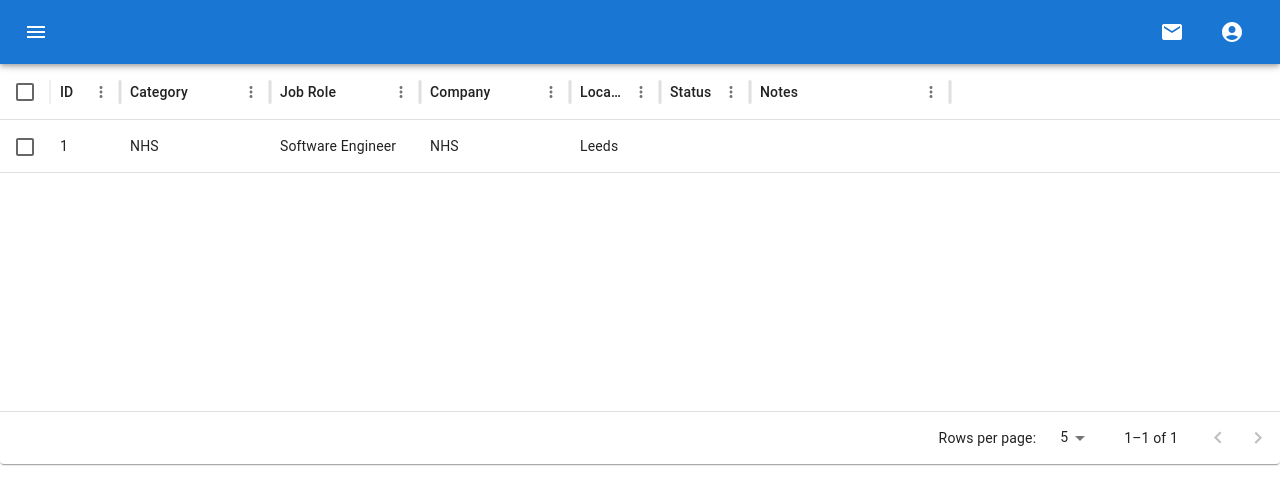
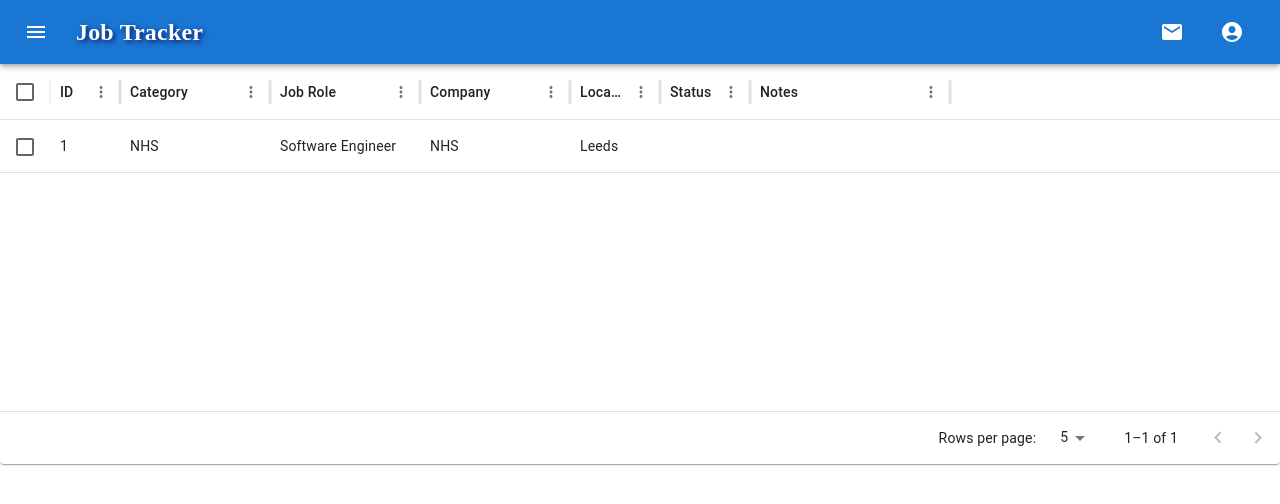
Before and after one commit to NishadiGunasinghe/JobTrackerApplication, a React (Create React App) app: page / in a window 1280 px wide. Shown: the top 504 px of the page. Built offline with nearby package versions, Linux system fonts and the light colour scheme.

Commit message:
Added application name to the app bar

```diff
--- a/src/Pages/AppBar.js
+++ b/src/Pages/AppBar.js
@@ -8,6 +8,7 @@ import AccountCircle from '@mui/icons-material/AccountCircle';
 import MenuItem from '@mui/material/MenuItem';
 import Menu from '@mui/material/Menu';
 import MailIcon from '@mui/icons-material/Mail';
+import Typography from '@mui/material/Typography';
 
 export default function MenuAppBar() {
   const [auth] = React.useState(true);
@@ -35,6 +36,15 @@ export default function MenuAppBar() {
           >
             <MenuIcon />
           </IconButton>
+          <Typography variant="h6" component="div"
+            sx={{ flexGrow: 1,
+              fontFamily: 'Papyrus',
+              fontSize: '24px',
+              fontWeight: 'bold',
+              color: 'rgb(254, 254, 254)',
+              textShadow: '2px 2px 5px rgba(17, 10, 86, 0.9)', }}>
+            Job Tracker
+          </Typography>
 
           {/* Right Section */}
           <Box sx={{ display: 'flex', alignItems: 'center' }}>
```
